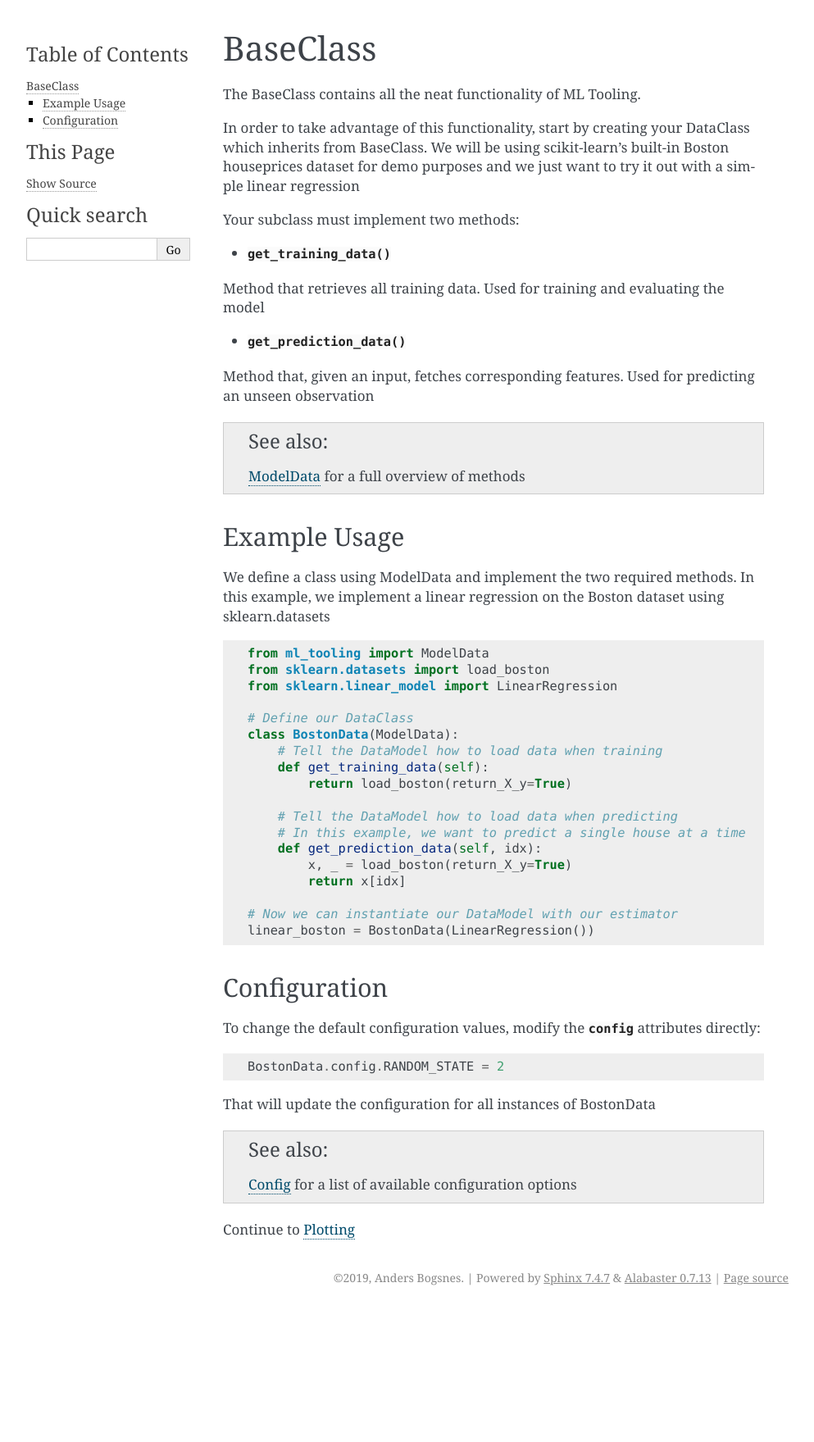
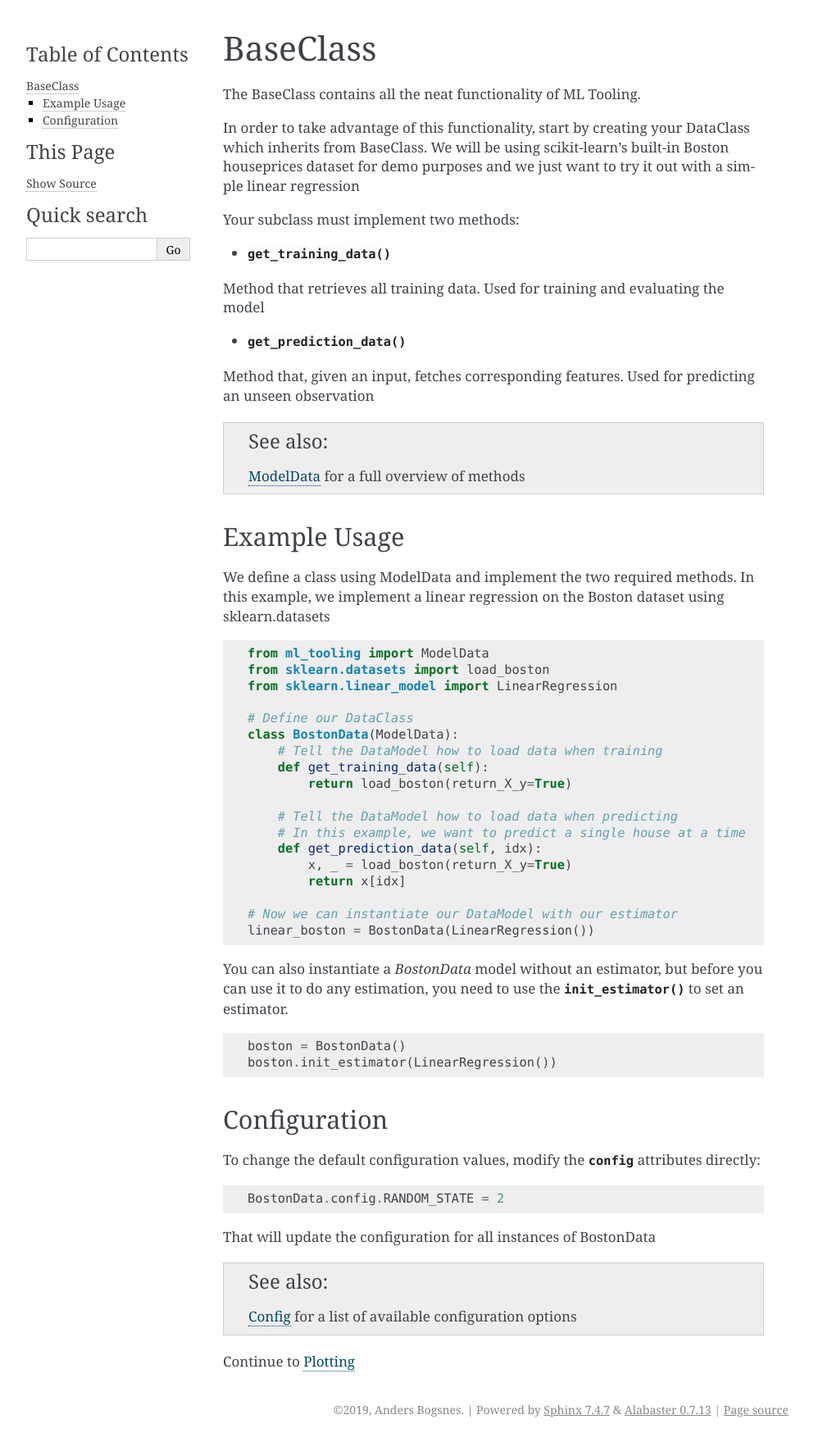
Before and after one commit to andersbogsnes/ml_tooling, a Sphinx documentation site: the page built from docs/baseclass.rst, in a window 1280 px wide. Shown: the whole page at 82% size, without its empty margins (148-1141 px from the left). Built offline with Sphinx 7.4.7, drawn with Linux system fonts in a browser that asks for light colours; pages that are not in the unit, such as notebooks, are missing from menus; before the commit the page ends 1598 px from its top, so only the background shows below that.

Commit message:
Updated docs to include .init_estimator

```diff
--- a/docs/baseclass.rst
+++ b/docs/baseclass.rst
@@ -50,6 +50,15 @@ In this example, we implement a linear regression on the Boston dataset using sk
     # Now we can instantiate our DataModel with our estimator
     linear_boston = BostonData(LinearRegression())
 
+You can also instantiate a `BostonData` model without an estimator, but before you can use it
+to do any estimation, you need to use the :meth:`~ModelData.init_estimator` to set an estimator.
+
+.. code-block:: python
+
+    boston = BostonData()
+    boston.init_estimator(LinearRegression())
+
+
 Configuration
 -------------
 
```
